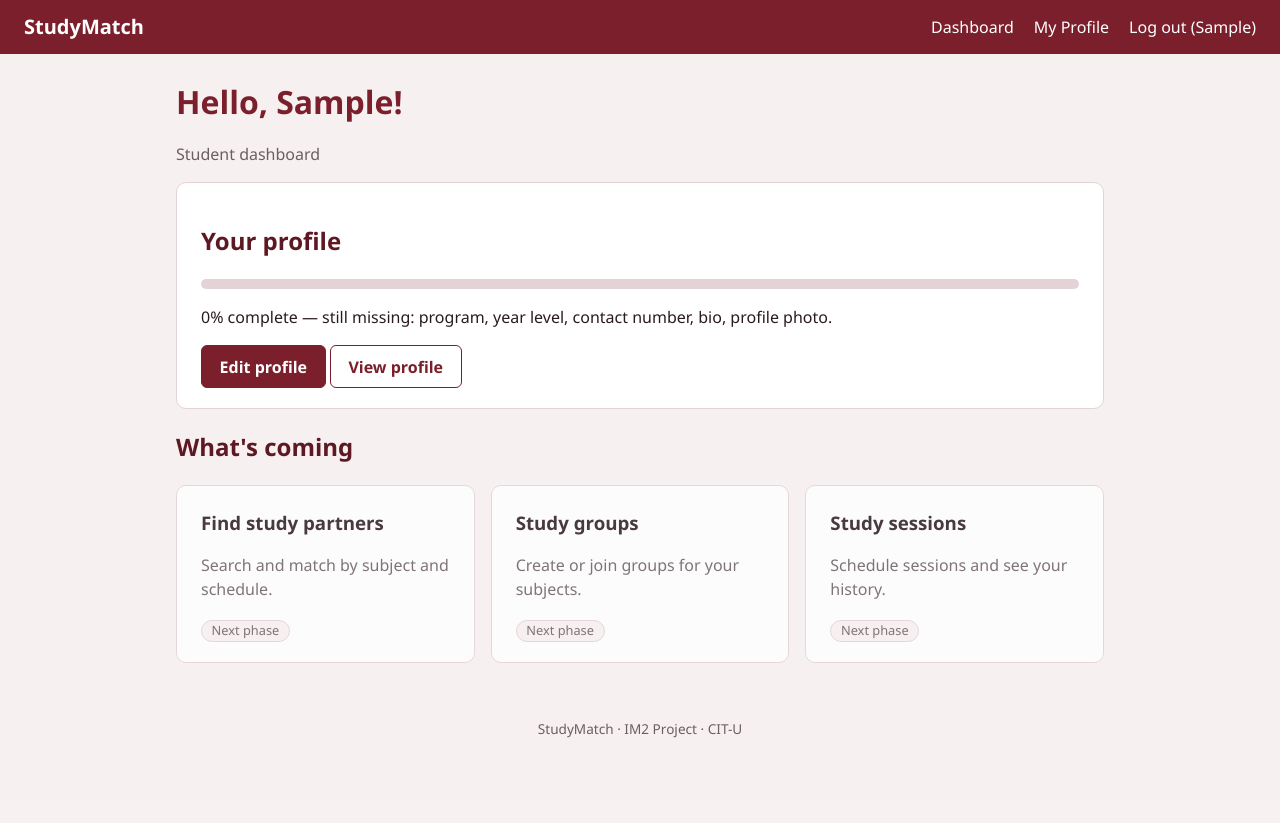
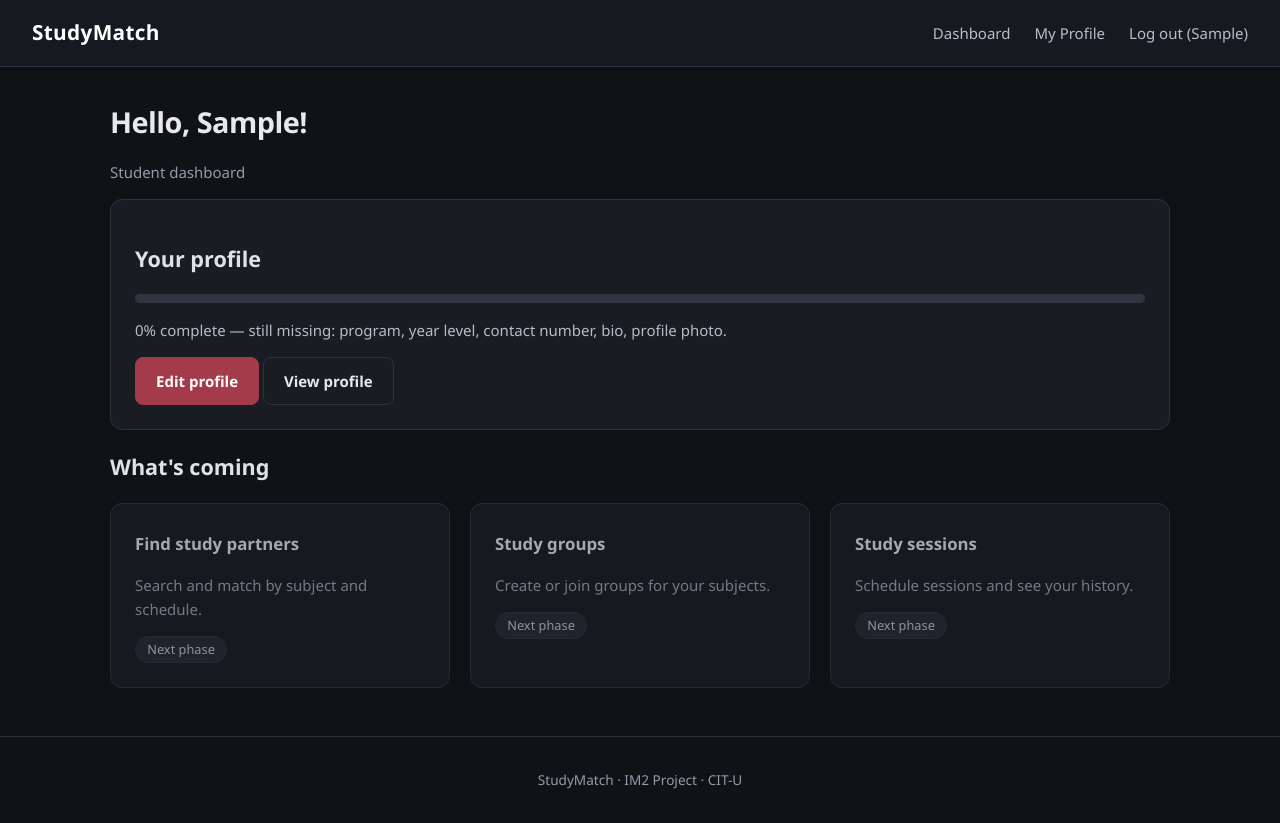
Before and after one commit to kuzmayuu/StudyMatch-Canoy-Arnold-G6, a Django app: page /dashboard/student/ in a window 1280 px wide. Before the commit the page ends 738 px from the top, so only its background shows below. Run offline with Django 5.2, Linux system fonts and the light colour scheme; the visitor is signed in with stand-in values (Sample User, id 1); data comes from the database, SQL or seed files in the repository.

Commit message:
Changed style and added ReadME

```diff
--- a/static/css/style.css
+++ b/static/css/style.css
@@ -1,44 +1,492 @@
-:root { --maroon:#7a1f2b; --maroon-dark:#5e1822; --gold:#e0a526; --bg:#f6f0f0; --text:#2b1b1e; --muted:#6b5f62; --line:#e3d3d6; }
-* { box-sizing: border-box; }
-body { margin:0; font-family: "Segoe UI", Calibri, Arial, sans-serif; background:var(--bg); color:var(--text); line-height:1.5; }
-a { color:var(--maroon); }
-.topbar { background:var(--maroon); color:#fff; display:flex; justify-content:space-between; align-items:center; padding:.75rem 1.5rem; }
-.brand { color:#fff; font-weight:700; font-size:1.25rem; text-decoration:none; }
-.nav { display:flex; gap:1.25rem; align-items:center; }
-.nav a, .link-button { color:#fff; text-decoration:none; background:none; border:0; font:inherit; cursor:pointer; padding:0; }
-.nav a:hover, .link-button:hover { color:var(--gold); }
-.inline-form { display:inline; margin:0; }
-.container { max-width:960px; margin:1.5rem auto; padding:0 1rem; }
-.footer { text-align:center; color:var(--muted); font-size:.85rem; padding:2rem 1rem; }
-h1 { color:var(--maroon); margin:.2rem 0 .5rem; } h2 { color:var(--maroon-dark); } h3 { margin:.2rem 0; }
-.card { background:#fff; border:1px solid var(--line); border-radius:10px; padding:1.25rem 1.5rem; margin-bottom:1rem; }
-.narrow { max-width:520px; margin-left:auto; margin-right:auto; }
-.center { text-align:center; } .muted { color:var(--muted); }
-.grid { display:grid; grid-template-columns:repeat(auto-fit, minmax(220px, 1fr)); gap:1rem; margin-bottom:1rem; }
-.grid .card { margin-bottom:0; }
-.field { margin-bottom:1rem; display:flex; flex-direction:column; gap:.25rem; }
-.field label { font-weight:600; } .req { color:#b5402a; }
-input[type=text], input[type=email], input[type=password], input[type=number], textarea, input[type=file] { padding:.55rem .7rem; border:1px solid #cbb9bd; border-radius:6px; font:inherit; width:100%; }
-input:focus, textarea:focus { outline:2px solid var(--gold); border-color:var(--maroon); }
-.has-error input, .has-error textarea { border-color:#b5402a; }
-.help { color:var(--muted); } .error { color:#b5402a; font-weight:600; }
-.btn { display:inline-block; padding:.55rem 1.1rem; border:1px solid var(--maroon); border-radius:6px; background:#fff; color:var(--maroon); text-decoration:none; font:inherit; font-weight:600; cursor:pointer; }
-.btn:hover { background:var(--bg); }
-.btn-primary { background:var(--maroon); color:#fff; } .btn-primary:hover { background:var(--maroon-dark); }
-.btn-block { width:100%; margin-bottom:1rem; } .btn-small { padding:.25rem .7rem; font-size:.85rem; }
-.messages { list-style:none; padding:0; margin:0 0 1rem; }
-.alert { padding:.7rem 1rem; border-radius:6px; margin-bottom:.5rem; border:1px solid; }
-.alert-success { background:#e6f3ee; border-color:#2f6f5e; color:#1f4f42; }
-.alert-error { background:#fbe9e5; border-color:#b5402a; color:#7d2a1b; }
-.alert-info, .alert-warning { background:#fff6dd; border-color:var(--gold); color:#6b4c00; }
-.table-wrap { overflow-x:auto; } table { width:100%; border-collapse:collapse; font-size:.92rem; }
-th, td { text-align:left; padding:.5rem .6rem; border-bottom:1px solid var(--line); } th { background:var(--bg); }
-.badge { padding:.1rem .55rem; border-radius:999px; font-size:.8rem; font-weight:600; }
-.badge-active { background:#e6f3ee; color:#1f4f42; } .badge-suspended, .badge-deactivated { background:#fbe9e5; color:#7d2a1b; }
-.stat { display:flex; flex-direction:column; } .stat-number { font-size:2rem; font-weight:700; color:var(--maroon); }
-.progress { height:10px; background:var(--line); border-radius:999px; overflow:hidden; margin-bottom:.5rem; }
-.progress-bar { height:100%; background:var(--gold); }
-.soon { opacity:.85; } .tag { display:inline-block; background:var(--bg); border:1px solid var(--line); border-radius:999px; padding:0 .6rem; font-size:.8rem; color:var(--muted); }
-.profile-head { display:flex; gap:1rem; align-items:center; margin-bottom:1rem; }
-.avatar { width:84px; height:84px; border-radius:50%; object-fit:cover; background:var(--maroon); color:#fff; display:flex; align-items:center; justify-content:center; font-size:1.8rem; font-weight:700; }
-.details { display:grid; grid-template-columns:140px 1fr; gap:.4rem 1rem; } .details dt { font-weight:600; color:var(--muted); } .details dd { margin:0; }
+
+:root {
+    --maroon: #a33b4b;
+    --maroon-dark: #812c3a;
+    --gold: #d6aa55;
+
+    --bg: #101216;
+    --surface: #191c23;
+    --surface-hover: #20242d;
+    --text: #e8e9ed;
+    --muted: #969ba8;
+    --line: #2d323d;
+
+    --success: #42b883;
+    --danger: #e16b72;
+    --warning: #d6aa55;
+}
+
+/* Global */
+* {
+    box-sizing: border-box;
+}
+
+html {
+    scroll-behavior: smooth;
+}
+
+body {
+    margin: 0;
+    font-family: "Segoe UI", Inter, Arial, sans-serif;
+    background: var(--bg);
+    color: var(--text);
+    line-height: 1.6;
+    font-size: 15px;
+}
+
+a {
+    color: var(--gold);
+    text-decoration: none;
+    transition: color .2s ease;
+}
+
+a:hover {
+    color: #f0c879;
+}
+
+/* Navigation */
+.topbar {
+    background: #171920;
+    color: #fff;
+    display: flex;
+    justify-content: space-between;
+    align-items: center;
+    padding: 1rem 2rem;
+    border-bottom: 1px solid var(--line);
+    box-shadow: 0 3px 15px rgba(0, 0, 0, .2);
+}
+
+.brand {
+    color: #fff;
+    font-weight: 700;
+    font-size: 1.3rem;
+    letter-spacing: .3px;
+    text-decoration: none;
+}
+
+.nav {
+    display: flex;
+    gap: 1.5rem;
+    align-items: center;
+}
+
+.nav a,
+.link-button {
+    color: #b9bdc8;
+    text-decoration: none;
+    background: none;
+    border: 0;
+    font: inherit;
+    cursor: pointer;
+    padding: .3rem 0;
+    transition: color .2s ease;
+}
+
+.nav a:hover,
+.link-button:hover {
+    color: var(--gold);
+}
+
+.inline-form {
+    display: inline;
+    margin: 0;
+}
+
+/* Main Container */
+.container {
+    max-width: 1100px;
+    margin: 2rem auto;
+    padding: 0 1.25rem;
+}
+
+.footer {
+    text-align: center;
+    color: var(--muted);
+    font-size: .85rem;
+    padding: 2rem 1rem;
+    border-top: 1px solid var(--line);
+    margin-top: 3rem;
+}
+
+/* Headings */
+h1 {
+    color: var(--text);
+    margin: .2rem 0 .75rem;
+    font-size: 1.8rem;
+    font-weight: 700;
+    letter-spacing: -.5px;
+}
+
+h2 {
+    color: #e0e2e8;
+    font-size: 1.35rem;
+    font-weight: 650;
+}
+
+h3 {
+    margin: .2rem 0;
+    color: #d8dae1;
+    font-size: 1.05rem;
+}
+
+p {
+    color: #b7bbc5;
+}
+
+/* Cards */
+.card {
+    background: var(--surface);
+    border: 1px solid var(--line);
+    border-radius: 12px;
+    padding: 1.5rem;
+    margin-bottom: 1.25rem;
+    box-shadow: 0 4px 15px rgba(0, 0, 0, .12);
+    transition: border-color .2s ease, background .2s ease;
+}
+
+.card:hover {
+    border-color: #414754;
+}
+
+.narrow {
+    max-width: 520px;
+    margin-left: auto;
+    margin-right: auto;
+}
+
+.center {
+    text-align: center;
+}
+
+.muted {
+    color: var(--muted);
+}
+
+/* Grid */
+.grid {
+    display: grid;
+    grid-template-columns: repeat(auto-fit, minmax(220px, 1fr));
+    gap: 1.25rem;
+    margin-bottom: 1.25rem;
+}
+
+.grid .card {
+    margin-bottom: 0;
+}
+
+/* Form Fields */
+.field {
+    margin-bottom: 1.2rem;
+    display: flex;
+    flex-direction: column;
+    gap: .4rem;
+}
+
+.field label {
+    font-weight: 600;
+    color: #d7d9e0;
+    font-size: .92rem;
+}
+
+.req {
+    color: var(--danger);
+}
+
+input[type=text],
+input[type=email],
+input[type=password],
+input[type=number],
+textarea,
+input[type=file] {
+    padding: .75rem .9rem;
+    border: 1px solid var(--line);
+    border-radius: 8px;
+    font: inherit;
+    width: 100%;
+    background: #12151b;
+    color: var(--text);
+    transition: border-color .2s ease, box-shadow .2s ease;
+}
+
+input::placeholder,
+textarea::placeholder {
+    color: #727887;
+}
+
+input:focus,
+textarea:focus {
+    outline: none;
+    border-color: var(--gold);
+    box-shadow: 0 0 0 3px rgba(214, 170, 85, .12);
+}
+
+input[type=file] {
+    cursor: pointer;
+}
+
+.has-error input,
+.has-error textarea {
+    border-color: var(--danger);
+}
+
+.help {
+    color: var(--muted);
+    font-size: .85rem;
+}
+
+.error {
+    color: var(--danger);
+    font-weight: 600;
+}
+
+/* Buttons */
+.btn {
+    display: inline-block;
+    padding: .7rem 1.25rem;
+    border: 1px solid var(--line);
+    border-radius: 8px;
+    background: var(--surface);
+    color: var(--text);
+    text-decoration: none;
+    font: inherit;
+    font-weight: 600;
+    cursor: pointer;
+    transition: all .2s ease;
+}
+
+.btn:hover {
+    background: var(--surface-hover);
+    border-color: #555d6c;
+    color: #fff;
+    transform: translateY(-1px);
+}
+
+.btn-primary {
+    background: var(--maroon);
+    color: #fff;
+    border-color: var(--maroon);
+}
+
+.btn-primary:hover {
+    background: var(--maroon-dark);
+    border-color: var(--maroon-dark);
+    color: #fff;
+}
+
+.btn-block {
+    width: 100%;
+    margin-bottom: 1rem;
+    text-align: center;
+}
+
+.btn-small {
+    padding: .35rem .8rem;
+    font-size: .85rem;
+}
+
+/* Messages and Alerts */
+.messages {
+    list-style: none;
+    padding: 0;
+    margin: 0 0 1rem;
+}
+
+.alert {
+    padding: .85rem 1rem;
+    border-radius: 8px;
+    margin-bottom: .75rem;
+    border: 1px solid;
+}
+
+.alert-success {
+    background: rgba(66, 184, 131, .1);
+    border-color: rgba(66, 184, 131, .4);
+    color: #76d5a9;
+}
+
+.alert-error {
+    background: rgba(225, 107, 114, .1);
+    border-color: rgba(225, 107, 114, .4);
+    color: #f08b91;
+}
+
+.alert-info,
+.alert-warning {
+    background: rgba(214, 170, 85, .1);
+    border-color: rgba(214, 170, 85, .4);
+    color: #e6c47f;
+}
+
+/* Tables */
+.table-wrap {
+    overflow-x: auto;
+    border-radius: 10px;
+    border: 1px solid var(--line);
+}
+
+table {
+    width: 100%;
+    border-collapse: collapse;
+    font-size: .92rem;
+    background: var(--surface);
+}
+
+th,
+td {
+    text-align: left;
+    padding: .85rem 1rem;
+    border-bottom: 1px solid var(--line);
+}
+
+th {
+    background: #20232c;
+    color: #dfe1e8;
+    font-weight: 650;
+}
+
+td {
+    color: #bfc3cc;
+}
+
+tr:last-child td {
+    border-bottom: none;
+}
+
+tbody tr:hover {
+    background: var(--surface-hover);
+}
+
+/* Status Badges */
+.badge {
+    display: inline-block;
+    padding: .2rem .65rem;
+    border-radius: 999px;
+    font-size: .78rem;
+    font-weight: 650;
+}
+
+.badge-active {
+    background: rgba(66, 184, 131, .13);
+    color: #76d5a9;
+}
+
+.badge-suspended,
+.badge-deactivated {
+    background: rgba(225, 107, 114, .13);
+    color: #f08b91;
+}
+
+/* Statistics */
+.stat {
+    display: flex;
+    flex-direction: column;
+    gap: .25rem;
+}
+
+.stat-number {
+    font-size: 2rem;
+    font-weight: 750;
+    color: var(--gold);
+    line-height: 1.2;
+}
+
+/* Progress Bar */
+.progress {
+    height: 9px;
+    background: #303541;
+    border-radius: 999px;
+    overflow: hidden;
+    margin-bottom: .5rem;
+}
+
+.progress-bar {
+    height: 100%;
+    background: var(--gold);
+    border-radius: 999px;
+}
+
+/* Tags */
+.soon {
+    opacity: .75;
+}
+
+.tag {
+    display: inline-block;
+    background: #252934;
+    border: 1px solid var(--line);
+    border-radius: 999px;
+    padding: .15rem .7rem;
+    font-size: .8rem;
+    color: #b9bdc8;
+}
+
+/* Profile */
+.profile-head {
+    display: flex;
+    gap: 1.25rem;
+    align-items: center;
+    margin-bottom: 1.25rem;
+}
+
+.avatar {
+    width: 84px;
+    height: 84px;
+    flex-shrink: 0;
+    border-radius: 50%;
+    object-fit: cover;
+    background: var(--maroon);
+    color: #fff;
+    display: flex;
+    align-items: center;
+    justify-content: center;
+    font-size: 1.8rem;
+    font-weight: 700;
+}
+
+.details {
+    display: grid;
+    grid-template-columns: 140px 1fr;
+    gap: .6rem 1rem;
+}
+
+.details dt {
+    font-weight: 600;
+    color: var(--muted);
+}
+
+.details dd {
+    margin: 0;
+    color: var(--text);
+}
+
+/* Responsive Design */
+@media (max-width: 600px) {
+    .topbar {
+        flex-direction: column;
+        gap: 1rem;
+        padding: 1rem;
+    }
+
+    .nav {
+        flex-wrap: wrap;
+        justify-content: center;
+        gap: 1rem;
+    }
+
+    .container {
+        margin: 1.25rem auto;
+    }
+
+    .card {
+        padding: 1.1rem;
+    }
+
+    .details {
+        grid-template-columns: 1fr;
+        gap: .2rem;
+    }
+
+    .details dd {
+        margin-bottom: .6rem;
+    }
+}
--- /dev/null
+++ b/venvvenv/Scripts/activate/pyvenv.cfg
@@ -0,0 +1,5 @@
+home = C:\Python312
+include-system-site-packages = false
+version = 3.12.5
+executable = C:\Python312\python.exe
+command = C:\Python312\python.exe -m venv C:\Users\L23X07W09\Downloads\studymatch_account_feature\studymatch\venvvenv\Scripts\activate
```
Also changed, not shown: README.md, 9 other files.
